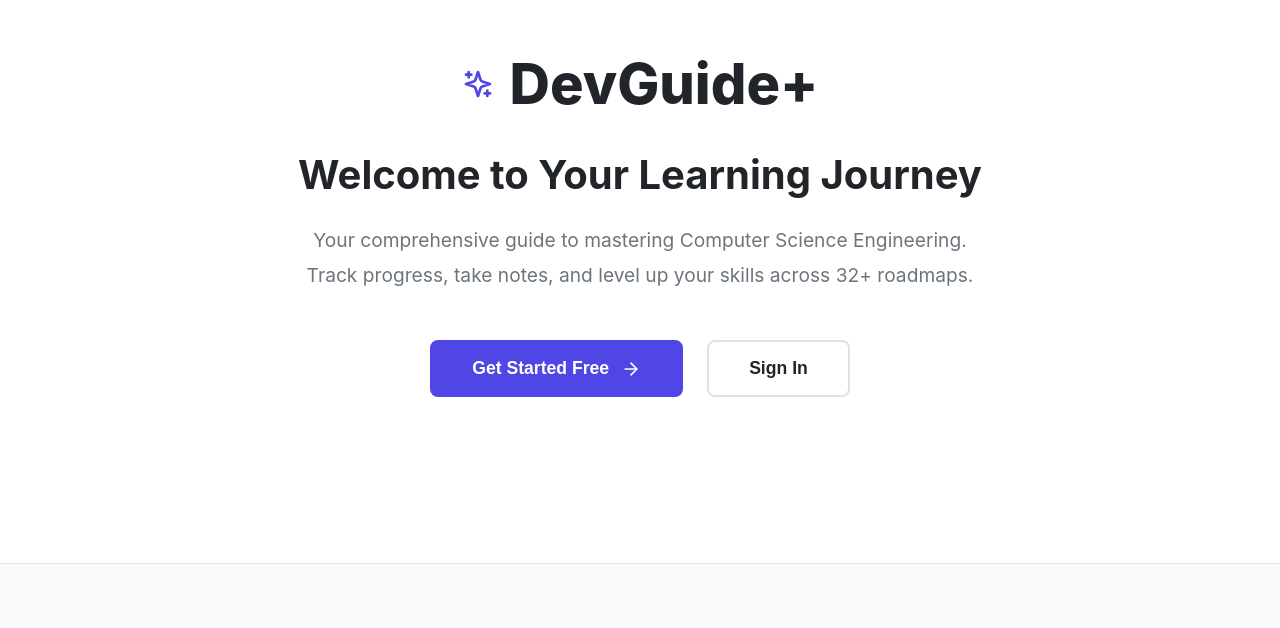
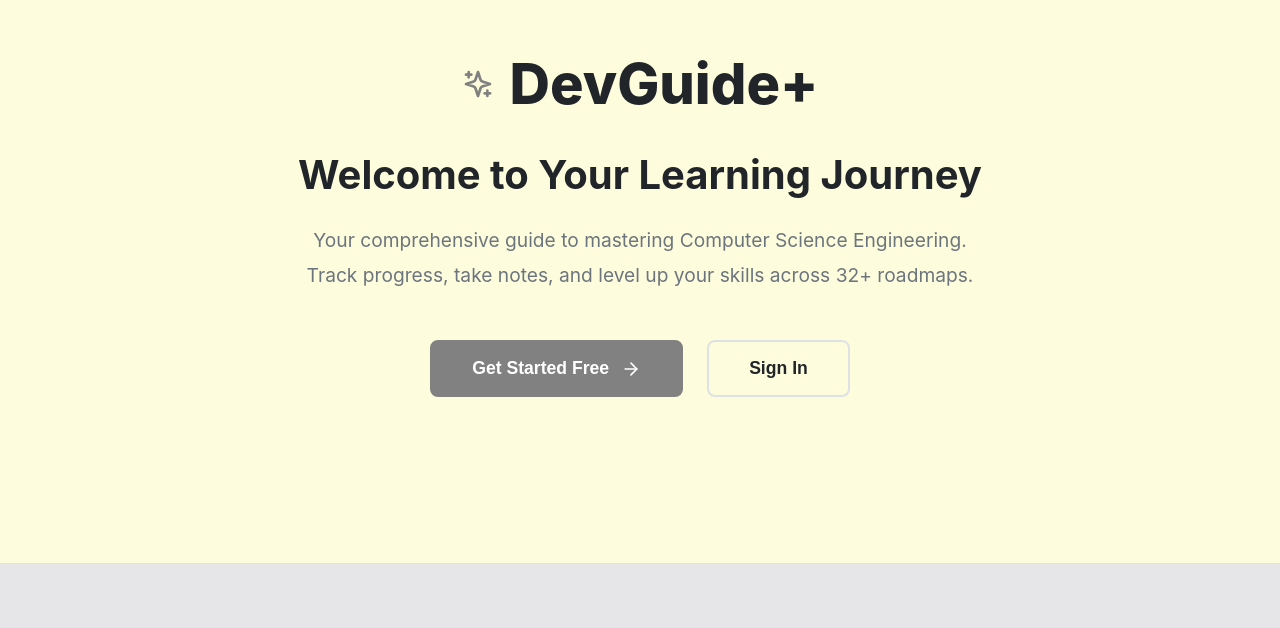
Before and after one commit to Aryan-R-18/Roadmap-FE, a React (Create React App) app: page / in a window 1280 px wide. Shown: the part 116-744 px from the top of the page. Built offline with nearby package versions, Linux system fonts and the light colour scheme; no server answers; the HTML template or start-up script is replaced by a standard one.

Commit message:
Stylings and Footer

```diff
--- a/src/components/Footer.js
+++ b/src/components/Footer.js
@@ -19,7 +19,7 @@ const Footer = () => {
             </p>
             <div className="footer-social">
               <a
-                href="https://github.com/ArnR"
+                href="https://github.com/Aryan-R-18"
                 target="_blank"
                 rel="noopener noreferrer"
                 className="social-link"
@@ -28,7 +28,7 @@ const Footer = () => {
                 <Github size={20} />
               </a>
               <a
-                href="https://linkedin.com/in/ArnR"
+                href="https://www.linkedin.com/in/aryan-rajguru-a1333230a/"
                 target="_blank"
                 rel="noopener noreferrer"
                 className="social-link"
@@ -77,13 +77,12 @@ const Footer = () => {
             <ul className="footer-links">
               <li>
                 <a
-                  href="https://github.com/ArnR/cs-roadmap-hub"
+                  href="https://www.iitkirba.xyz/"
                   target="_blank"
                   rel="noopener noreferrer"
                   className="footer-link"
                 >
-                  <Github size={16} />
-                  GitHub Repository
+                  Notes and PYQs
                 </a>
               </li>
               <li>
@@ -98,12 +97,12 @@ const Footer = () => {
               </li>
               <li>
                 <a
-                  href="https://github.com/ArnR/cs-roadmap-hub/blob/main/README.md"
+                  href="https://www.hackmnc.com/"
                   target="_blank"
                   rel="noopener noreferrer"
                   className="footer-link"
                 >
-                  Documentation
+                  Practice
                 </a>
               </li>
             </ul>
@@ -115,7 +114,7 @@ const Footer = () => {
             <ul className="footer-links">
               <li>
                 <a
-                  href="https://github.com/ArnR"
+                  href="https://github.com/Aryan-R-18"
                   target="_blank"
                   rel="noopener noreferrer"
                   className="footer-link"
@@ -126,7 +125,7 @@ const Footer = () => {
               </li>
               <li>
                 <a
-                  href="https://linkedin.com/in/ArnR"
+                  href="https://www.linkedin.com/in/aryan-rajguru-a1333230a/"
                   target="_blank"
                   rel="noopener noreferrer"
                   className="footer-link"
@@ -137,7 +136,7 @@ const Footer = () => {
               </li>
               <li>
                 <a
-                  href="mailto:contact@arnr.dev"
+                  href="mailto:arnvk71@gmail.com"
                   className="footer-link"
                 >
                   <Mail size={16} />
--- a/src/index.css
+++ b/src/index.css
@@ -5,14 +5,14 @@
 }
 
 :root {
-  --bg-primary: #ffffff;
-  --bg-secondary: #f8f9fa;
-  --bg-tertiary: #e9ecef;
+  --bg-primary: #fdfcdc;
+  --bg-secondary: #e6e6e9;
+  --bg-tertiary: #000000;
   --text-primary: #212529;
   --text-secondary: #6c757d;
   --border-color: #dee2e6;
-  --accent: #4f46e5;
-  --accent-hover: #4338ca;
+  --accent: #818181;
+  --accent-hover: #5b5b5c;
   --success: #10b981;
   --danger: #ef4444;
   --warning: #f59e0b;
@@ -25,7 +25,7 @@
   --text-primary: #f8f9fa;
   --text-secondary: #adb5bd;
   --border-color: #495057;
-  --accent: #6366f1;
+  --accent: #2563eb;
   --accent-hover: #818cf8;
 }
 
--- a/src/pages/Auth.css
+++ b/src/pages/Auth.css
@@ -4,7 +4,7 @@
   align-items: center;
   justify-content: center;
   padding: 2rem;
-  background: linear-gradient(135deg, var(--accent) 0%, #7c3aed 100%);
+  background: #2d2d2d;
 }
 
 .auth-card {
--- a/src/pages/Dashboard.css
+++ b/src/pages/Dashboard.css
@@ -34,7 +34,7 @@
   display: inline-flex;
   align-items: center;
   gap: 1.5rem;
-  background: linear-gradient(135deg, var(--accent) 0%, #7c3aed 100%);
+  background: linear-gradient(135deg, #3b82f6 100%);
   color: white;
   padding: 1.5rem 3rem;
   border-radius: 1rem;
@@ -47,6 +47,7 @@
 }
 
 .stats-card p {
+  color: #ffffff;
   margin: 0;
   opacity: 0.9;
 }
@@ -154,7 +155,7 @@
 
 .progress-fill {
   height: 100%;
-  background: linear-gradient(90deg, var(--accent) 0%, #7c3aed 100%);
+  background: linear-gradient(90deg, var(--accent) 0%, #4b4b4b 100%);
   transition: width 0.3s ease;
 }
 
```
